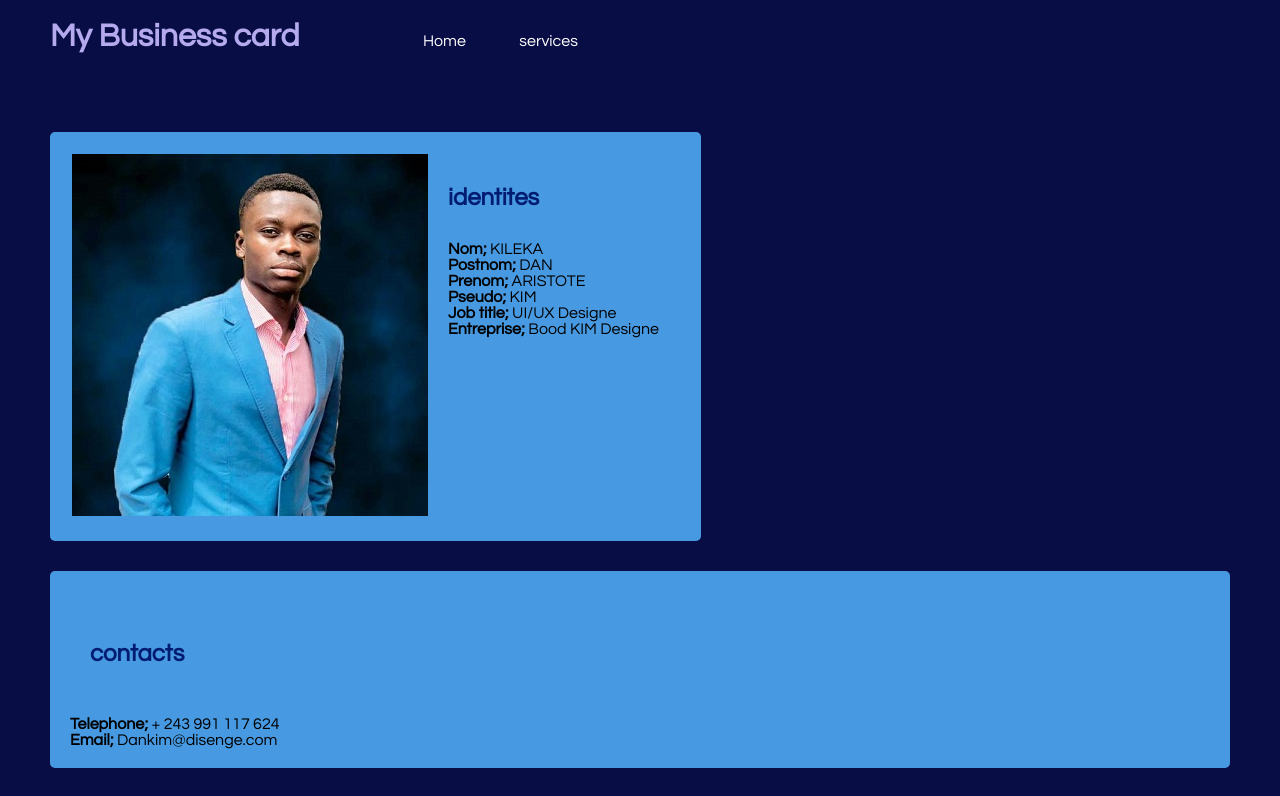
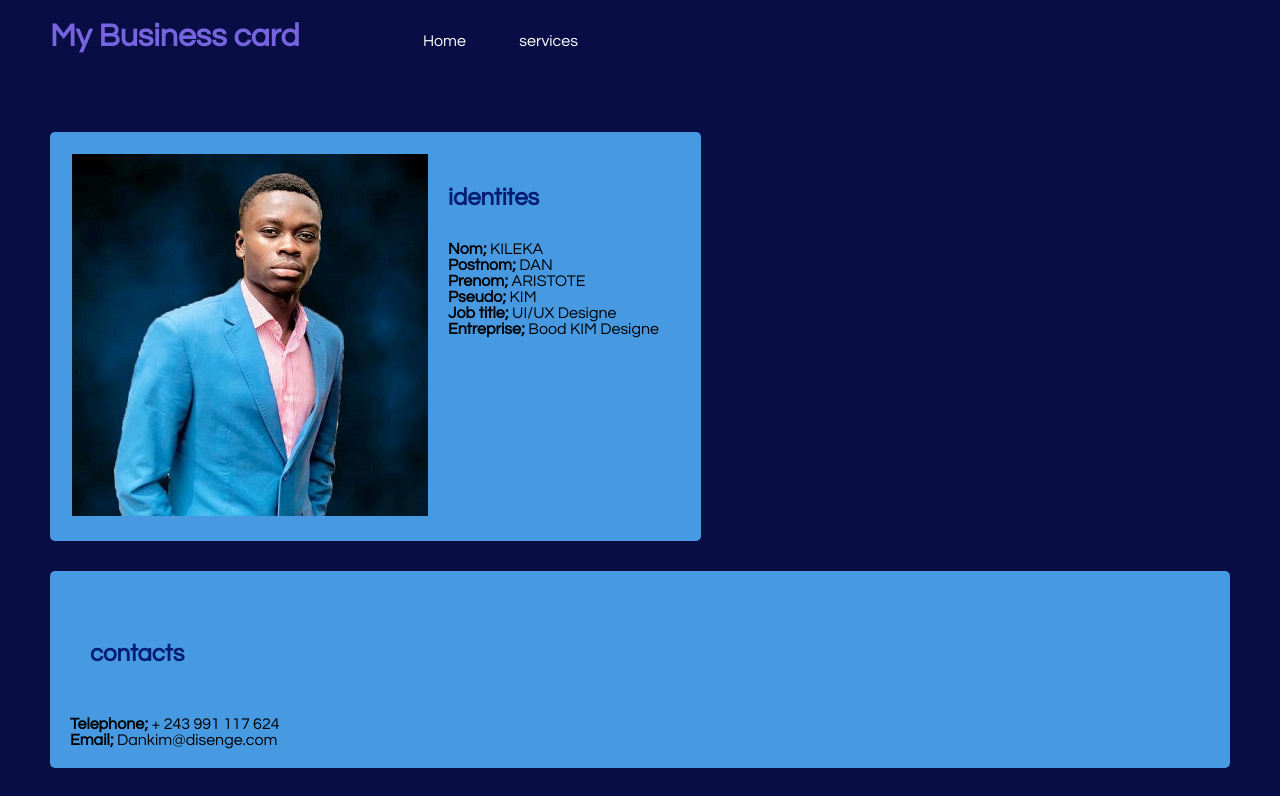
Before and after one commit to dankilekangoy/projetdan1, a plain HTML site: page index.html in a window 1280 px wide. Shown: the top 796 px of the page. Drawn offline with Linux system fonts and the light colour scheme.

Commit message:
modification de couleur

```diff
--- a/css/style.css
+++ b/css/style.css
@@ -13,7 +13,7 @@ body {
 
 }
 h1 {
-    color: rgb(180, 170, 237);
+    color: rgb(119, 100, 223);
 }
 
 h1,#menu {
```
